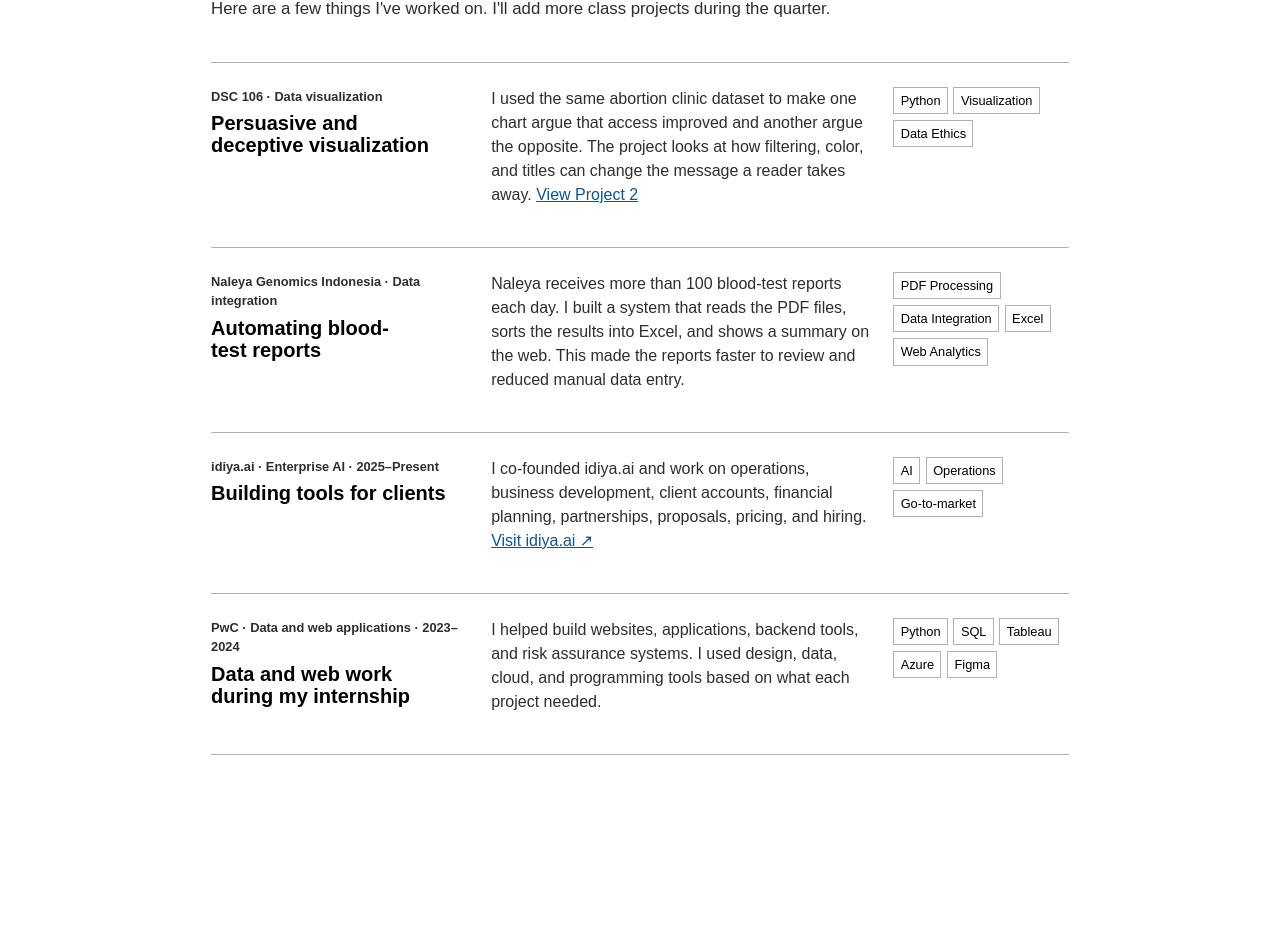
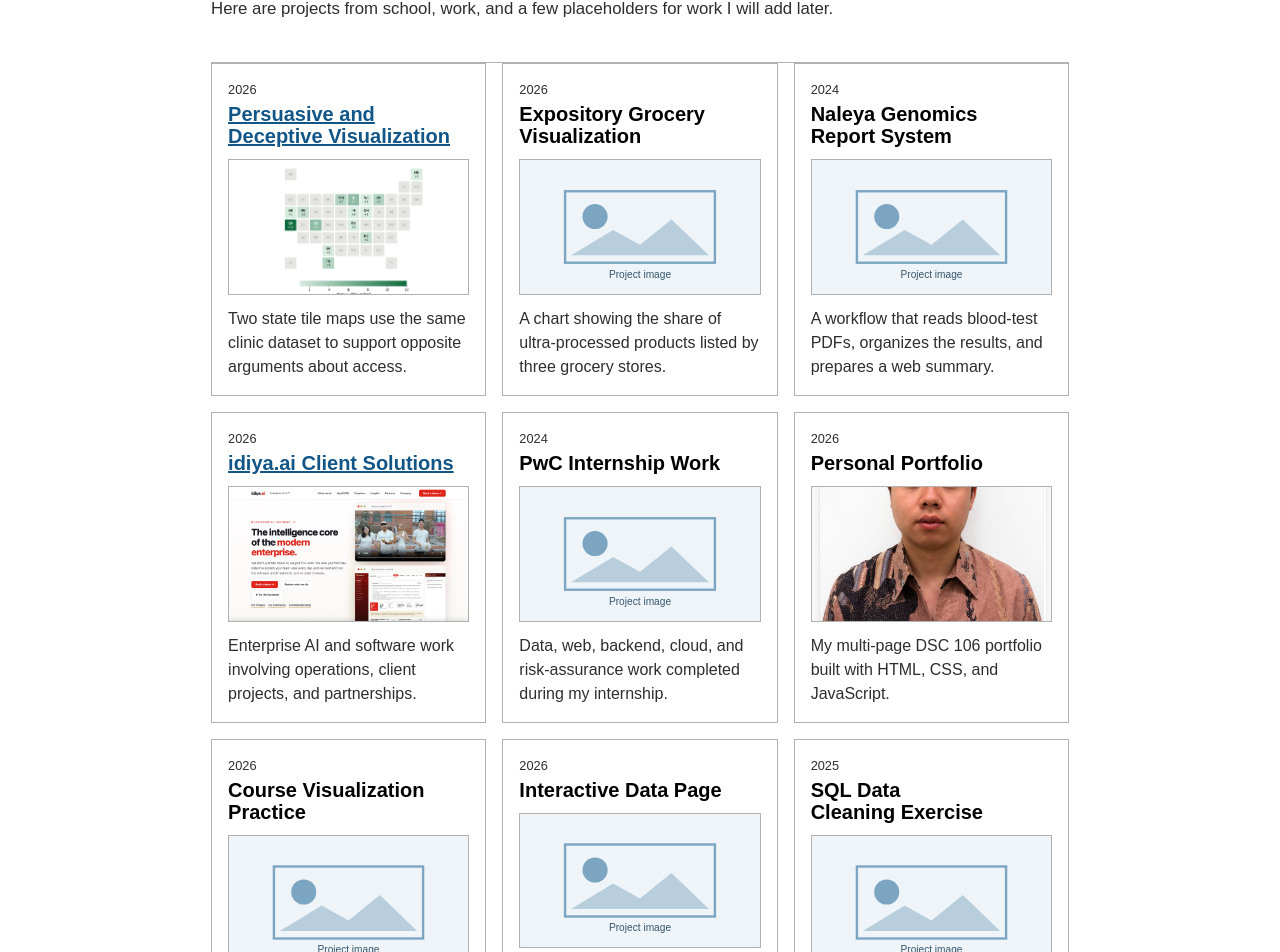
Before and after one commit to Rayay123/portfolio, a plain HTML site: page projects/index.html in a window 1280 px wide. Shown: the part 232-1184 px from the top of the page. Before the commit the page ends 1019 px from the top, so only its background shows below. Drawn offline with Linux system fonts and the light colour scheme.

Commit message:
Complete Lab 4 JavaScript data loading

```diff
--- a/basic.css
+++ b/basic.css
@@ -316,43 +316,61 @@ button:hover {
 
 .projects {
   display: grid;
-  grid-template-columns: 1fr 1.5fr 0.7fr;
+  grid-template-columns: repeat(auto-fit, minmax(14rem, 1fr));
+  gap: 1rem;
   padding-bottom: 2rem;
 }
 
 .project-card {
   display: grid;
-  grid-template-columns: subgrid;
-  grid-column: 1 / -1;
-  gap: 1.5rem;
-  padding: 1.5rem 0;
-  border-bottom: 1px solid var(--border);
+  grid-template-rows: auto auto 1fr;
+  gap: 0.75rem;
+  padding: 1rem;
+  border: 1px solid var(--border);
 }
 
-.project-card h2 {
+.project-card h2,
+.project-card h3 {
   margin-bottom: 0;
   font-size: 1.25rem;
 }
 
-.project-type {
+.project-year {
+  margin-bottom: 0.25rem;
   color: var(--muted);
   font-size: 0.8rem;
 }
 
-.tag-list {
-  display: flex;
-  flex-wrap: wrap;
-  align-content: flex-start;
-  gap: 0.35rem;
-  margin: 0;
-  padding: 0;
-  list-style: none;
+.project-card img {
+  width: 100%;
+  aspect-ratio: 16 / 9;
+  object-fit: cover;
+  border: 1px solid var(--border);
 }
 
-.tag-list li {
-  padding: 0.2rem 0.4rem;
-  border: 1px solid var(--border);
-  font-size: 0.8rem;
+.project-card > p {
+  margin-bottom: 0;
+  color: var(--muted);
+}
+
+.github-stats dl {
+  display: grid;
+  grid-template-columns: repeat(4,1fr);
+  margin: 0;
+  text-align: center;
+}
+
+.github-stats dt {
+  grid-row: 1;
+  color: var(--muted);
+  font-size: 0.85rem;
+}
+
+.github-stats dd {
+  grid-row: 2;
+  margin: 0;
+  font-size: 1.5rem;
+  font-weight: bold;
 }
 
 .contact-layout {
@@ -529,8 +547,17 @@ footer p {
   }
 
   .project-card {
-    grid-template-columns: 1fr;
     gap: 0.75rem;
+  }
+
+  .github-stats dl {
+    grid-template-columns: repeat(2,1fr);
+    gap: 1rem;
+  }
+
+  .github-stats dt,
+  .github-stats dd {
+    grid-row: auto;
   }
 
   form {
--- a/global.js
+++ b/global.js
@@ -71,3 +71,62 @@ select.addEventListener("input",event=>{
   setColorScheme(colorScheme);
   localStorage.colorScheme=colorScheme;
 });
+
+export async function fetchJSON(url){
+  try{
+    // This works for both my JSON file and the GitHub API.
+    let response=await fetch(url);
+
+    if(!response.ok){
+      throw new Error(`Could not load data: ${response.statusText}`);
+    }
+
+    return await response.json();
+  }catch(error){
+    console.error("Error fetching or parsing JSON data:",error);
+    return null;
+  }
+}
+
+function projectPath(path){
+  if(!path || path.startsWith("http")) return path;
+  return BASE_PATH+path.replace(/^\//,"");
+}
+
+export function renderProjects(projects,containerElement,headingLevel="h2"){
+  if(!containerElement) return;
+
+  // Clear the old cards before making the new ones.
+  containerElement.innerHTML="";
+
+  if(!Array.isArray(projects) || projects.length===0){
+    containerElement.innerHTML="<p>No projects to show right now.</p>";
+    return;
+  }
+
+  if(!/^h[1-6]$/.test(headingLevel)) headingLevel="h2";
+
+  for(let project of projects){
+    let article=document.createElement("article");
+    article.className="project-card";
+
+    let projectTitle=project.url
+      ? `<a href="${projectPath(project.url)}">${project.title}</a>`
+      : project.title;
+
+    article.innerHTML=`
+      <div>
+        <p class="project-year">${project.year}</p>
+        <${headingLevel}>${projectTitle}</${headingLevel}>
+      </div>
+      <img src="${projectPath(project.image)}" alt="${project.title}">
+      <p>${project.description}</p>
+    `;
+
+    containerElement.appendChild(article);
+  }
+}
+
+export async function fetchGithubData(username){
+  return fetchJSON(`https://api.github.com/users/${username}`);
+}
--- /dev/null
+++ b/lib/projects.json
@@ -0,0 +1,77 @@
+[
+  {
+    "title":"Persuasive and Deceptive Visualization",
+    "year":2026,
+    "image":"project2/figures/supporting_access_improved.png",
+    "description":"Two state tile maps use the same clinic dataset to support opposite arguments about access.",
+    "url":"project2/"
+  },
+  {
+    "title":"Expository Grocery Visualization",
+    "year":2026,
+    "image":"images/project-placeholder.svg",
+    "description":"A chart showing the share of ultra-processed products listed by three grocery stores."
+  },
+  {
+    "title":"Naleya Genomics Report System",
+    "year":2024,
+    "image":"images/project-placeholder.svg",
+    "description":"A workflow that reads blood-test PDFs, organizes the results, and prepares a web summary."
+  },
+  {
+    "title":"idiya.ai Client Solutions",
+    "year":2026,
+    "image":"images/idiya-site-preview.jpg",
+    "description":"Enterprise AI and software work involving operations, client projects, and partnerships.",
+    "url":"https://idiya.ai/"
+  },
+  {
+    "title":"PwC Internship Work",
+    "year":2024,
+    "image":"images/project-placeholder.svg",
+    "description":"Data, web, backend, cloud, and risk-assurance work completed during my internship."
+  },
+  {
+    "title":"Personal Portfolio",
+    "year":2026,
+    "image":"images/raynard-taneka-profile.png",
+    "description":"My multi-page DSC 106 portfolio built with HTML, CSS, and JavaScript.",
+    "url":""
+  },
+  {
+    "title":"Course Visualization Practice",
+    "year":2026,
+    "image":"images/project-placeholder.svg",
+    "description":"Placeholder for another visualization created later in DSC 106."
+  },
+  {
+    "title":"Interactive Data Page",
+    "year":2026,
+    "image":"images/project-placeholder.svg",
+    "description":"Placeholder for a future interactive class project using browser-based data."
+  },
+  {
+    "title":"SQL Data Cleaning Exercise",
+    "year":2025,
+    "image":"images/project-placeholder.svg",
+    "description":"Placeholder for a project that cleans and organizes data with SQL."
+  },
+  {
+    "title":"Tableau Dashboard Exercise",
+    "year":2025,
+    "image":"images/project-placeholder.svg",
+    "description":"Placeholder for a dashboard project using Tableau."
+  },
+  {
+    "title":"Website Prototype",
+    "year":2024,
+    "image":"images/project-placeholder.svg",
+    "description":"Placeholder for an earlier website design and development exercise."
+  },
+  {
+    "title":"Business Operations Tracker",
+    "year":2025,
+    "image":"images/project-placeholder.svg",
+    "description":"Placeholder for a small project about tracking business tasks and progress."
+  }
+]
--- a/projects/index.html
+++ b/projects/index.html
@@ -5,8 +5,9 @@
   <meta name="viewport" content="width=device-width, initial-scale=1.0">
   <meta name="description" content="Selected projects and professional work by Raynard Joseph Taneka.">
   <title>Projects | Raynard Joseph Taneka</title>
-  <link rel="stylesheet" href="../basic.css?v=20261015">
+  <link rel="stylesheet" href="../basic.css?v=20261022">
   <script type="module" src="../global.js"></script>
+  <script type="module" src="projects.js"></script>
 </head>
 <body>
   <a class="skip-link" href="#main-content">Skip to main content</a>
@@ -18,81 +19,11 @@
   <main id="main-content">
     <header class="page-intro">
       <p class="eyebrow">School and work</p>
-      <h1>Projects</h1>
-      <p>Here are a few things I've worked on. I'll add more class projects during the quarter.</p>
+      <h1 class="projects-title">Projects</h1>
+      <p>Here are projects from school, work, and a few placeholders for work I will add later.</p>
     </header>
 
-    <section class="projects" aria-label="Project list">
-      <article class="project-card">
-        <div>
-          <p class="project-type">DSC 106 · Data visualization</p>
-          <h2>Persuasive and deceptive visualization</h2>
-        </div>
-        <p>
-          I used the same abortion clinic dataset to make one chart argue that access improved and
-          another argue the opposite. The project looks at how filtering, color, and titles can change
-          the message a reader takes away. <a href="../project2/">View Project 2</a>
-        </p>
-        <ul class="tag-list" aria-label="Project focus areas">
-          <li>Python</li>
-          <li>Visualization</li>
-          <li>Data Ethics</li>
-        </ul>
-      </article>
-
-      <article class="project-card">
-        <div>
-          <p class="project-type">Naleya Genomics Indonesia · Data integration</p>
-          <h2>Automating blood-test reports</h2>
-        </div>
-        <p>
-          Naleya receives more than 100 blood-test reports each day. I built a system that reads the
-          PDF files, sorts the results into Excel, and shows a summary on the web. This made the reports
-          faster to review and reduced manual data entry.
-        </p>
-        <ul class="tag-list" aria-label="Project focus areas">
-          <li>PDF Processing</li>
-          <li>Data Integration</li>
-          <li>Excel</li>
-          <li>Web Analytics</li>
-        </ul>
-      </article>
-
-      <article class="project-card">
-        <div>
-          <p class="project-type">idiya.ai · Enterprise AI · 2025–Present</p>
-          <h2>Building tools for clients</h2>
-        </div>
-        <p>
-          I co-founded idiya.ai and work on operations, business development, client accounts,
-          financial planning, partnerships, proposals, pricing, and hiring.
-          <a href="https://idiya.ai/" target="_blank" rel="noreferrer">Visit idiya.ai ↗</a>
-        </p>
-        <ul class="tag-list" aria-label="Focus areas">
-          <li>AI</li>
-          <li>Operations</li>
-          <li>Go-to-market</li>
-        </ul>
-      </article>
-
-      <article class="project-card">
-        <div>
-          <p class="project-type">PwC · Data and web applications · 2023–2024</p>
-          <h2>Data and web work during my internship</h2>
-        </div>
-        <p>
-          I helped build websites, applications, backend tools, and risk assurance systems. I used
-          design, data, cloud, and programming tools based on what each project needed.
-        </p>
-        <ul class="tag-list" aria-label="Technologies">
-          <li>Python</li>
-          <li>SQL</li>
-          <li>Tableau</li>
-          <li>Azure</li>
-          <li>Figma</li>
-        </ul>
-      </article>
-    </section>
+    <section class="projects" aria-label="Project list"></section>
   </main>
 
 </body>
--- /dev/null
+++ b/projects/projects.js
@@ -0,0 +1,12 @@
+import {fetchJSON,renderProjects} from "../global.js";
+
+let projects=await fetchJSON("../lib/projects.json");
+let projectsContainer=document.querySelector(".projects");
+let projectsTitle=document.querySelector(".projects-title");
+
+renderProjects(projects || [],projectsContainer,"h2");
+
+if(projectsTitle){
+  // This changes automatically when another project is added to the JSON file.
+  projectsTitle.textContent=`${projects?.length || 0} Projects`;
+}
```
Also changed, not shown: contact/index.html (+1 -1 lines), index.html (+16 -1 lines), index.js (added, +25 -0 lines), project2/index.html (+1 -1 lines), resume/index.html (+1 -1 lines), images/project-placeholder.svg (added).
